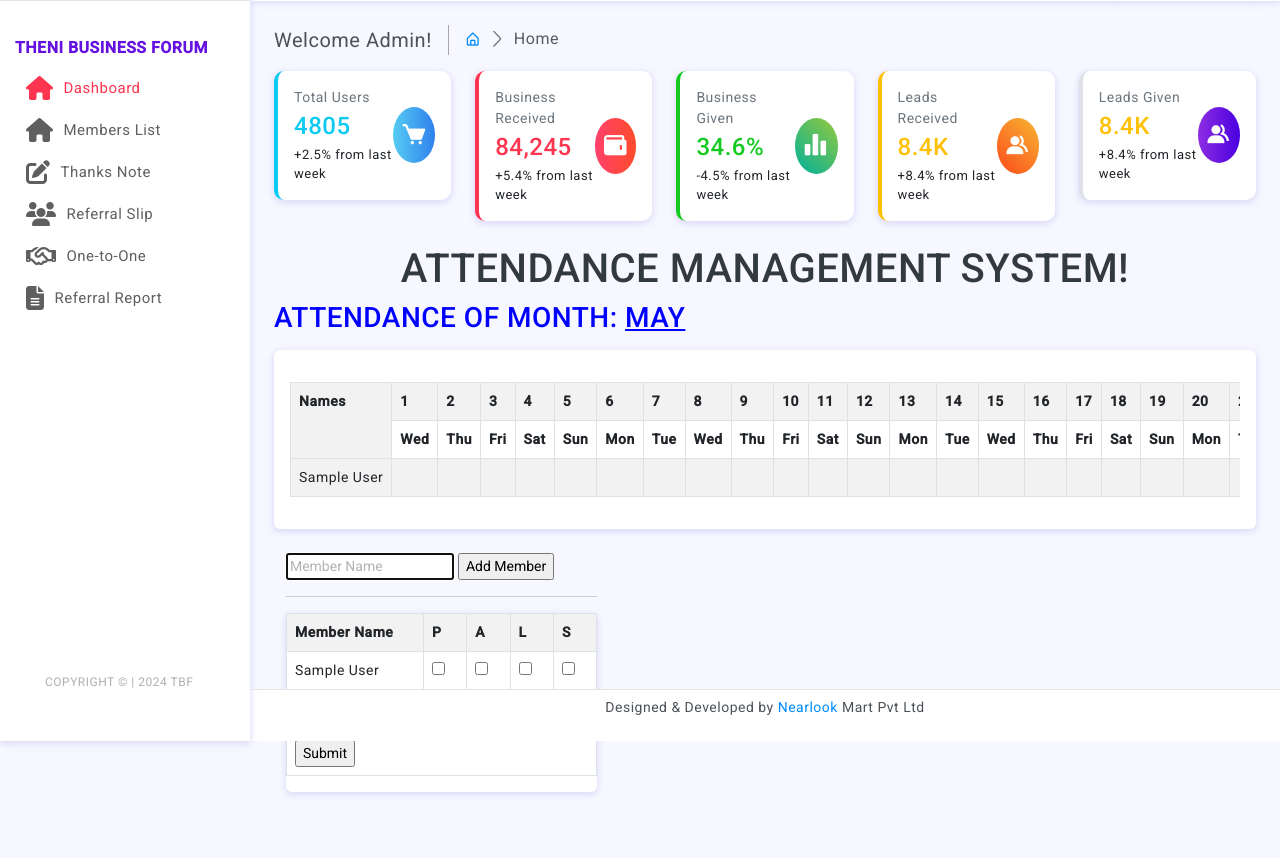
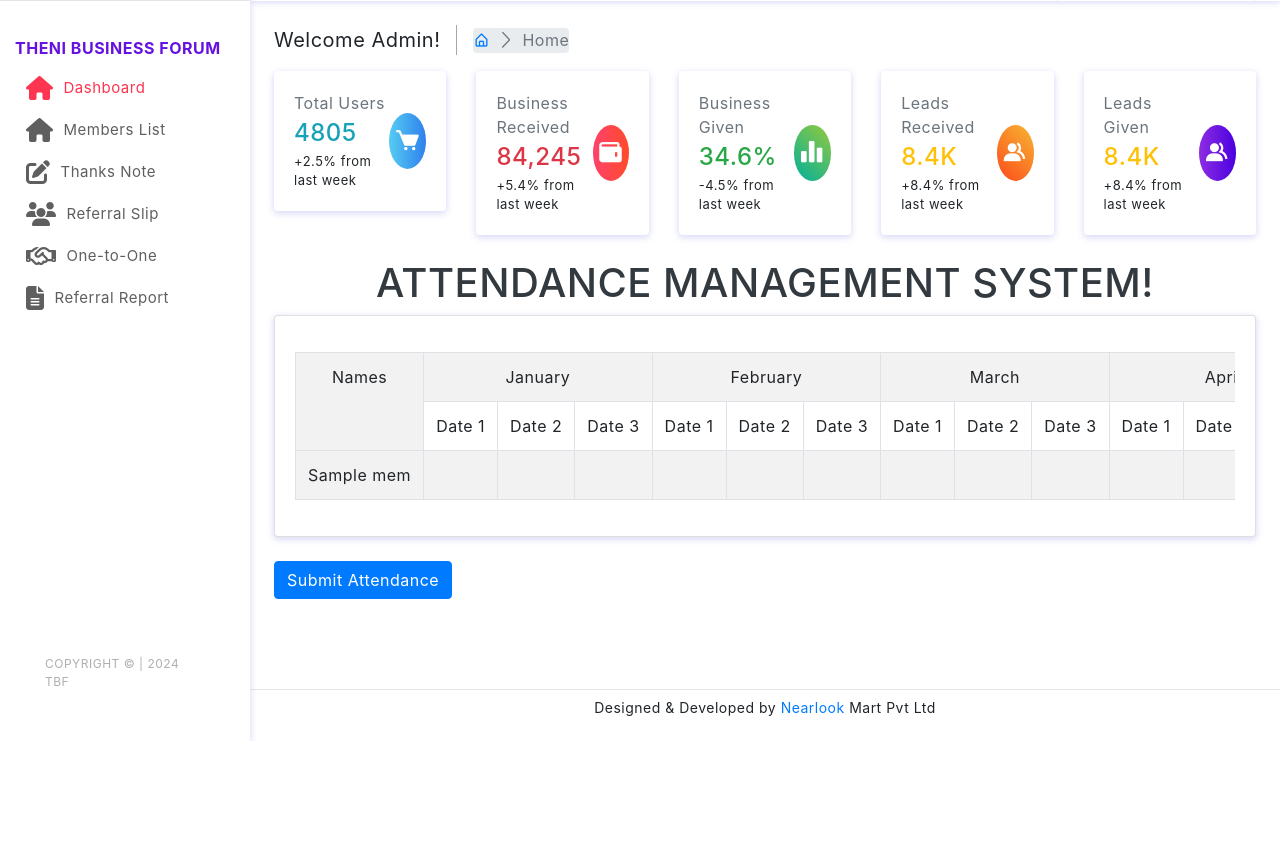
Before and after one commit to jana-nearlooks/TBF-App, a PHP site: page /Admin/admin-dashboard.php in a window 1280 px wide. Shown: the part 59-917 px from the top of the page. After the commit the page ends 800 px from the top, so only its background shows below. Run offline with PHP 8.4, Linux system fonts and the light colour scheme; tables that the repository leaves empty or names only in its code hold one stand-in row (values such as "Sample post").

Commit message:
:rocket:

```diff
--- a/Admin/SmartAttendanceSheet.php
+++ b/Admin/SmartAttendanceSheet.php
@@ -1,88 +1,155 @@
 <?php
-   include "../db_conn.php";
+require_once("../db_conn.php");
 
-    $firstDayOfMonth = date("1-m-Y");
-    $totalDaysInMonth = date("t", strtotime($firstDayOfMonth));
-
-    // Fetching Students
-    $fetchingStudents = mysqli_query($conn, "SELECT * FROM attendance_students") OR die(mysqli_error($conn));
-    $totalNumberOfStudents = mysqli_num_rows($fetchingStudents);
-
-    $studentsNamesArray = array();
-    $studentsIDsArray = array();
-    $counter = 0;
-    while($students = mysqli_fetch_assoc($fetchingStudents))
-    {
-        $studentsNamesArray[] = $students['student_name'];
-        $studentsIDsArray[] = $students['id'];
+if ($_SERVER['REQUEST_METHOD'] == 'POST') {
+    foreach ($_POST as $memberName => $attendance) {
+        foreach ($attendance as $date => $status) {
+            if (!empty(trim($status))) {
+                $query = "INSERT INTO attendance (member_name, curr_date, attendance)
+                          VALUES ('$memberName', '$date', '$status')
+                          ON DUPLICATE KEY UPDATE attendance = '$status'";
+                mysqli_query($conn, $query) OR die(mysqli_error($conn));
+            }
+        }
+    }
+    echo "<p>Attendance records updated successfully.</p>";
 }
 
+// Fetching members
+$fetchingmembers = mysqli_query($conn, "SELECT * FROM tbf_mem") OR die(mysqli_error($conn));
+$totalNumberOfmembers = mysqli_num_rows($fetchingmembers);
 
+$membersNamesArray = array();
+while($members = mysqli_fetch_assoc($fetchingmembers)) {
+    $membersNamesArray[] = $members['name'];
+}
+
+// Fetching Existing Attendance Data
+$existingAttendance = array();
+$fetchingAttendance = mysqli_query($conn, "SELECT * FROM attendance") OR die(mysqli_error($conn));
+while($attendance = mysqli_fetch_assoc($fetchingAttendance)) {
+    $existingAttendance[$attendance['member_name']][$attendance['curr_date']] = $attendance['attendance'];
+}
+
+// Define months array
+$months = array("January", "February", "March", "April", "May", "June", "July", "August", "September", "October", "November", "December");
+
+// Function to get class based on attendance status
+function getStatusClass($status) {
+    switch ($status) {
+        case "P":
+            return "present";
+        case "A":
+            return "absent";
+        case "L":
+            return "late";
+        case "S":
+            return "sick";
+        default:
+            return "";
+    }
+}
 ?>
 
+<!DOCTYPE html>
+<html lang="en">
+<head>
+    <meta charset="UTF-8">
+    <title>Attendance Table</title>
+    <link rel="stylesheet" href="https://maxcdn.bootstrapcdn.com/bootstrap/4.5.2/css/bootstrap.min.css">
+    <style>
+        table { width: 100%; border-collapse: collapse; }
+        td { padding: 10px; text-align: center; border: 1px solid #ddd; cursor: pointer; }
+        .present { background-color: green; color: white; }
+        .absent { background-color: red; color: white; }
+        .leave { background-color: blue; color: white; }
+        .substitute { background-color: brown; color: white; }
+    </style>
+    <script>
+        function changeAttendance(cell) {
+            const statuses = ["P", "A", "L", "S", " "];
+            const classes = ["present", "absent", "leave", "substitute", ""];
+            let currentStatus = cell.textContent;
+
+            let index = statuses.indexOf(currentStatus);
+            index = (index + 1) % statuses.length;
+            cell.textContent = statuses[index];
+            cell.className = classes[index];
+        }
+
+        document.addEventListener('DOMContentLoaded', () => {
+            document.querySelector('form').addEventListener('submit', function (event) {
+                const table = document.getElementById('attendanceTable');
+                const inputs = {};
+
+                for (let row of table.rows) {
+                    for (let cell of row.cells) {
+                        if (cell.hasAttribute('data-member-name')) {
+                            const memberName = cell.getAttribute('data-member-name');
+                            const date = cell.getAttribute('data-date');
+                            const status = cell.textContent;
+
+                            if (status.trim()) { // Only add non-empty statuses
+                                if (!inputs[memberName]) {
+                                    inputs[memberName] = {};
+                                }
+                                inputs[memberName][date] = status;
+                            }
+                        }
+                    }
+                }
+
+                for (const [memberName, attendance] of Object.entries(inputs)) {
+                    for (const [date, status] of Object.entries(attendance)) {
+                        const input = document.createElement('input');
+                        input.type = 'hidden';
+                        input.name = `${memberName}[${date}]`;
+                        input.value = status;
+                        this.appendChild(input);
+                    }
+                }
+            });
+        });
+    </script>
+</head>
+<body>
+
+<form action="#" method="POST">
     <div class="card">
-
         <div class="card-body">
             <div class="d-lg-flex align-items-center mb-8 gap-5">
                 <div class="table-responsive mt-3">
-<table id="example2" class="table table-striped table-bordered">
+                    <table id="attendanceTable" class="table table-striped table-bordered">
+                        <tr>
+                            <td rowspan="2">Names</td>
                             <?php
-    for($i = 1; $i<=$totalNumberOfStudents + 2; $i++)
-    {
-        if($i == 1)
-        {
+                                foreach ($months as $month) {
+                                    echo "<td colspan='3'>$month</td>";
+                                }
+                            ?>
+                        </tr>
+                        <tr>
+                            <?php
+                                foreach ($months as $month) {
+                                    echo "<td>Date 1</td><td>Date 2</td><td>Date 3</td>";
+                                }
+                            ?>
+                        </tr>
+
+                        <?php
+                            for($i = 0; $i < $totalNumberOfmembers; $i++) {
                                 echo "<tr>";
-            echo "<th rowspan='2'>Names</th>";
-            for($j = 1; $j<=$totalDaysInMonth; $j++)
-            {
-                echo "<th>$j</th>";
+                                echo "<td>" . $membersNamesArray[$i] . "</td>";
+
+                                foreach ($months as $index => $month) {
+                                    for ($j = 1; $j <= 3; $j++) {
+                                        $date = ($index + 1) . "-$j"; // Create a date string like "1-1" for January 1st
+                                        $status = isset($existingAttendance[$membersNamesArray[$i]][$date]) ? $existingAttendance[$membersNamesArray[$i]][$date] : "";
+                                        $class = getStatusClass($status);
+                                        echo "<td onclick='changeAttendance(this)' data-member-name='" . $membersNamesArray[$i] . "' data-date='$date' class='$class'>$status</td>";
+                                    }
                                 }
                                 echo "</tr>";
-        }else if($i == 2)
-        {
-            echo "<tr>";
-            for($j = 0; $j<$totalDaysInMonth; $j++)
-            {
-                echo "<th>" . date("D", strtotime("+$j days", strtotime($firstDayOfMonth))) . "</th>";
-            }
-            echo "</tr>";
-        }else
-        {
-            echo "<tr>";
-            echo "<td>" . $studentsNamesArray[$counter] . "</td>";
-            for($j = 1; $j<=$totalDaysInMonth; $j++)
-            {
-                $dateOfAttendance = date("Y-m-$j");
-                $fetchingStudentsAttendance = mysqli_query($conn, "SELECT attendance FROM attendance WHERE student_id = '". $studentsIDsArray[$counter] ."' AND curr_date = '". $dateOfAttendance ."'") OR die(mysqli_error($conn));
-
-                $isAttendanceAdded = mysqli_num_rows($fetchingStudentsAttendance);
-                if($isAttendanceAdded > 0)
-                {
-                    $studentAttendance = mysqli_fetch_assoc($fetchingStudentsAttendance);
-                    if($studentAttendance['attendance'] == "P")
-                    {
-                        $color = "green";
-                    }else if($studentAttendance['attendance'] == "A")
-                    {
-                        $color = "red";
-                    }else if($studentAttendance['attendance'] == "S")
-                    {
-                        $color = "yellow";
-                    }else if($studentAttendance['attendance'] == "L")
-                    {
-                        $color = "blue";
-                    }
-
-                    echo "<td style='background-color: $color; color:white'>" . $studentAttendance['attendance'] . "</td>";
-                }else {
-                    echo "<td></td>";
-                }
-
-
-            }
-            echo "</tr>";
-            $counter++;
-        }
                             }
                         ?>
                     </table>
@@ -90,3 +157,8 @@
             </div>
         </div>
     </div>
+    <button type="submit" class="btn btn-primary">Submit Attendance</button>
+</form>
+
+</body>
+</html>
--- a/Admin/addAttendance.php
+++ b/Admin/addAttendance.php
@@ -10,10 +10,10 @@
         </tr>
         <?php
             require_once("../db_conn.php");
-            $fetchingStudents = mysqli_query($conn, "SELECT * FROM attendance_students") OR die(mysqli_error($conn));
+            $fetchingStudents = mysqli_query($conn, "SELECT * FROM tbf_mem") OR die(mysqli_error($conn));
             while($data = mysqli_fetch_assoc($fetchingStudents))
             {
-                $student_name = $data['student_name'];
+                $student_name = $data['name'];
                 $student_id = $data['id'];
         ?>
                 <tr>
--- a/Admin/admin-dashboard.php
+++ b/Admin/admin-dashboard.php
@@ -804,8 +804,7 @@
 				<div class="row">
                 <div class="col-12">
                     <center><h1>ATTENDANCE MANAGEMENT SYSTEM!</h1></center>
-                    <h3><p style="color:blue">ATTENDANCE OF MONTH: <u><?php echo strtoupper(date("F")); ?></u></P></h3>
-                </div>
+                    </div>
             </div>
 
 
@@ -813,12 +812,13 @@
             <div class="col-12">
                 <?php include("SmartAttendanceSheet.php"); ?>
             </div> &nbsp;&nbsp;&nbsp;
-            <div class="col-4">
+            <!-- <div class="col-4">
                 <?php include("addingStudents.php");
                     echo "<hr>";
                     include("addAttendance.php");
                 ?>
-            </div>
+            </div> -->
+	</div>
 
 <!--
 				<div class="row">
```
Also changed, not shown: Admin/members-list.php (+19 -0 lines). Lines whose indentation alone changed are shown as unchanged.
